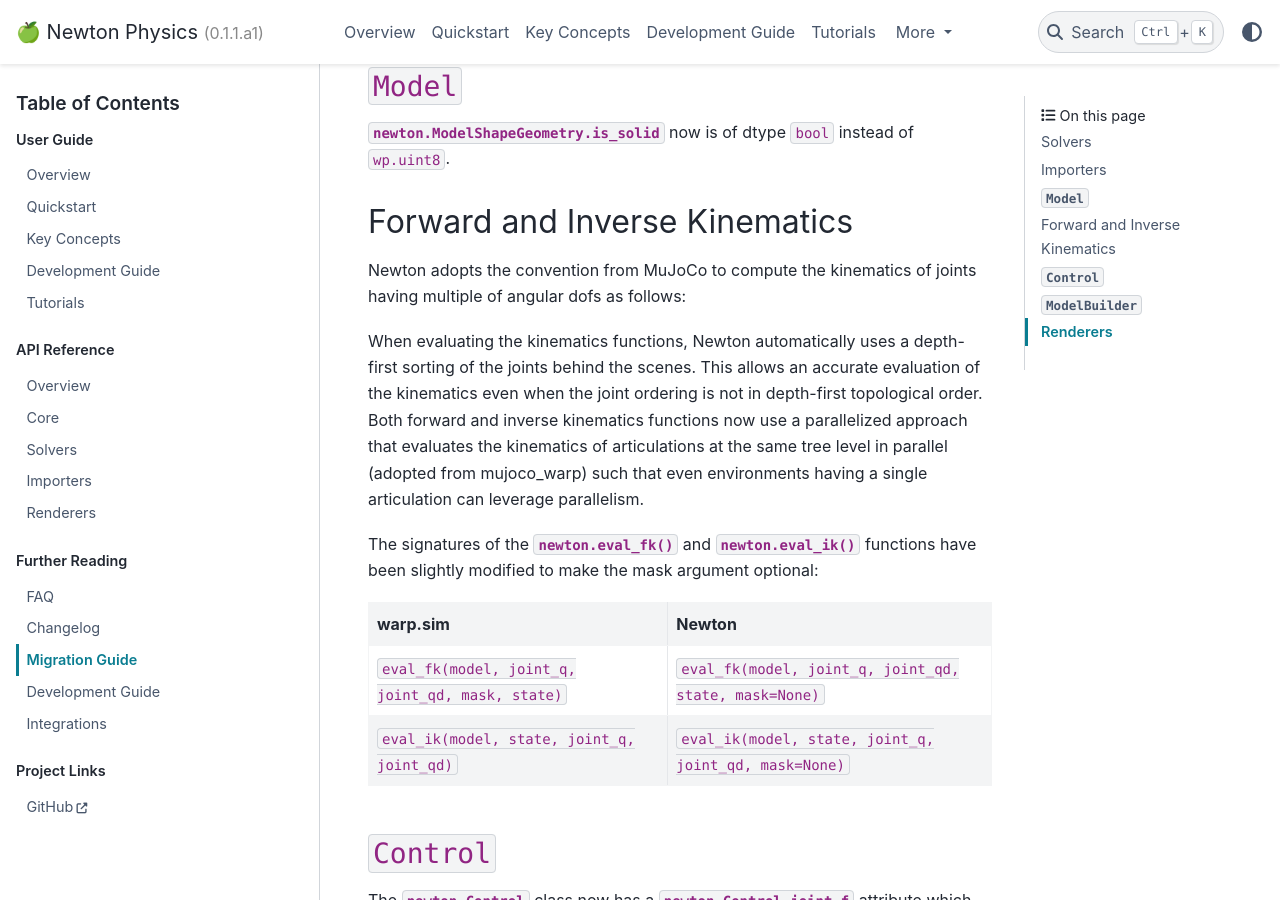
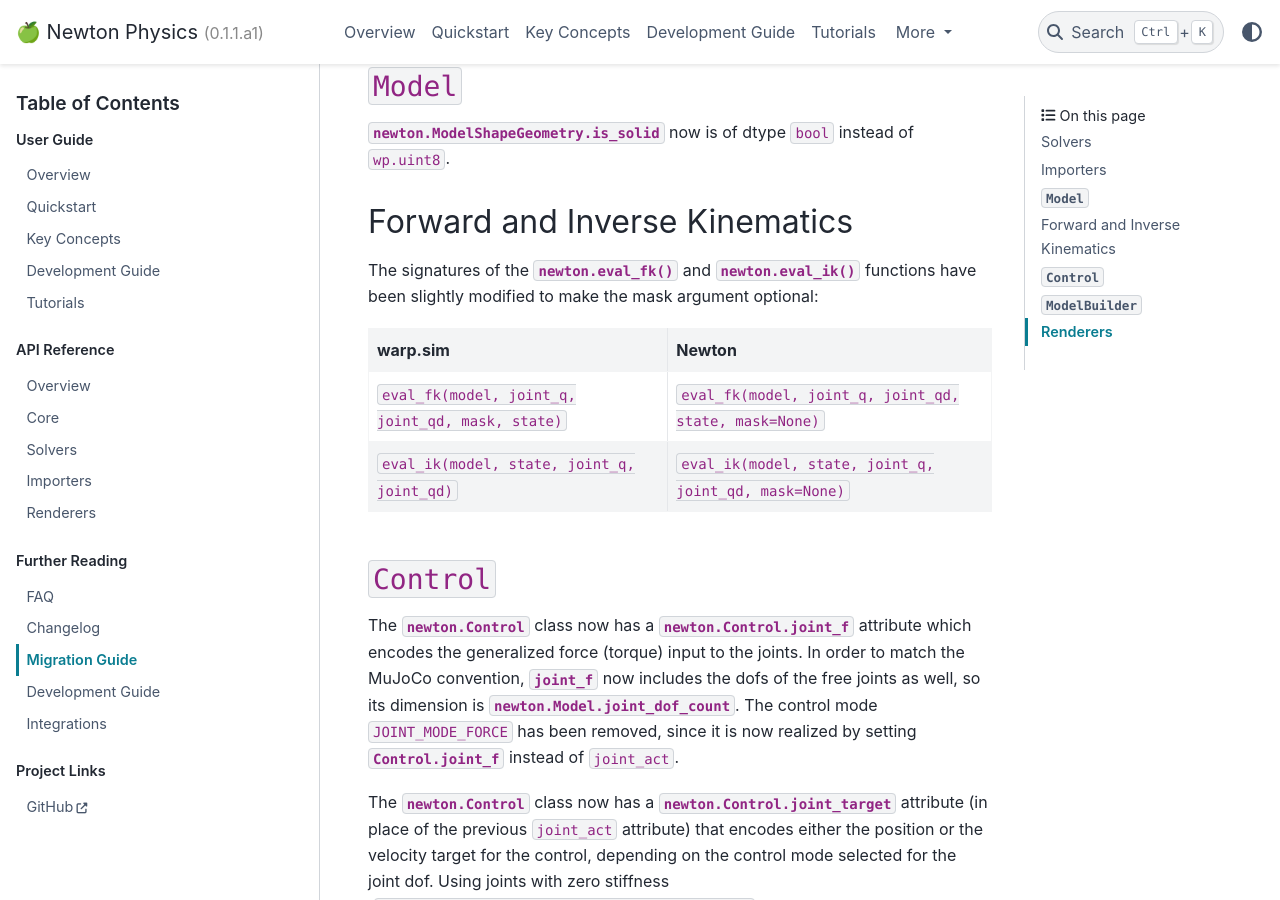
Before and after one commit to wanghehv1996/newton, a Sphinx documentation site: the page built from docs/migration.rst, in a window 1280 px wide and 900 px high, scrolled down 1368 px. Built offline with Sphinx 7.4.7 and the PyData theme 0.15.4, drawn with Linux system fonts in a browser that asks for light colours.

Commit message:
Update migration doc
Signed-off-by: Eric Heiden <eric-heiden@outlook.com>

```diff
--- a/docs/migration.rst
+++ b/docs/migration.rst
@@ -55,13 +55,6 @@
 
 Forward and Inverse Kinematics
 ------------------------------
-
-Newton adopts the convention from MuJoCo to compute the kinematics of joints having multiple of angular dofs as follows:
-
-
-When evaluating the kinematics functions, Newton automatically uses a depth-first sorting of the joints behind the scenes.
-This allows an accurate evaluation of the kinematics even when the joint ordering is not in depth-first topological order.
-Both forward and inverse kinematics functions now use a parallelized approach that evaluates the kinematics of articulations at the same tree level in parallel (adopted from mujoco_warp) such that even environments having a single articulation can leverage parallelism.
 
 The signatures of the :func:`newton.eval_fk` and :func:`newton.eval_ik` functions have been slightly modified to make the mask argument optional:
 
```
